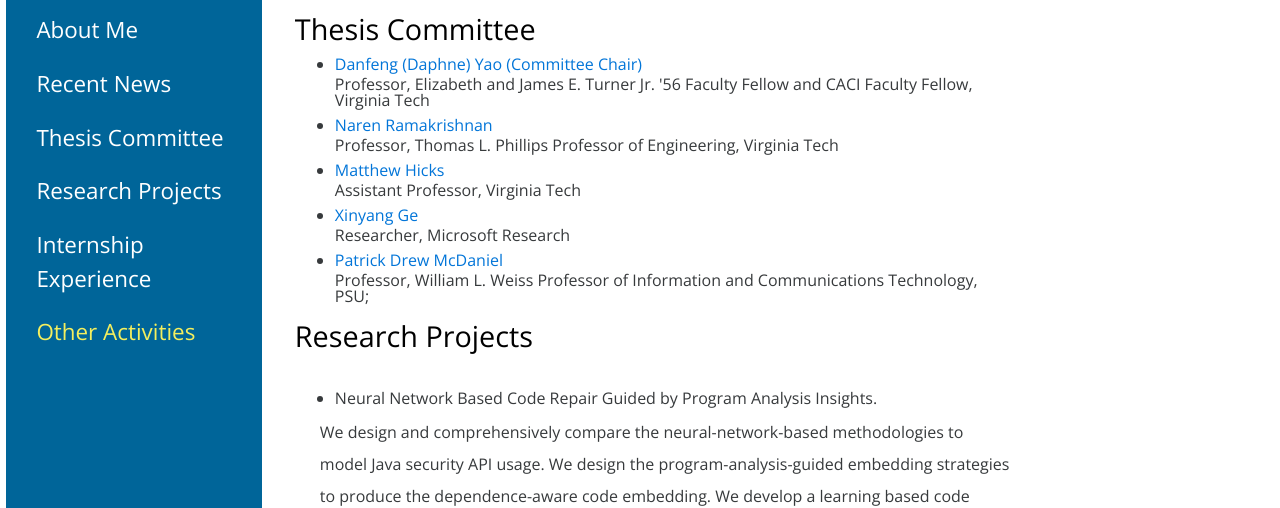
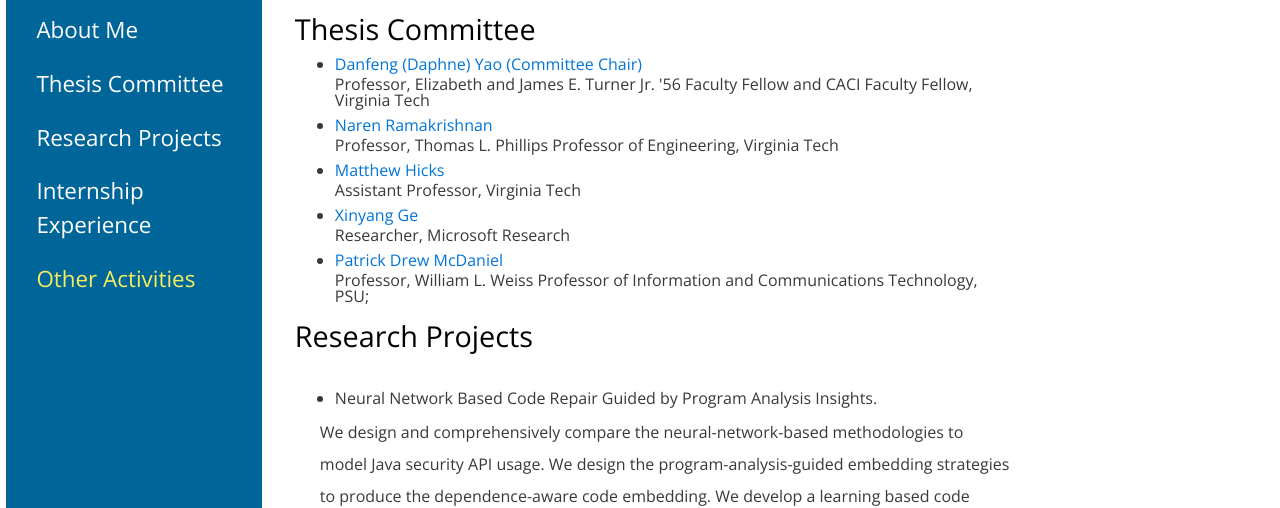
Before and after one commit to graceXY1L/graceXY1L.github.io, a plain HTML site: page index.html in a window 1280 px wide. Shown: the part 292-800 px from the top of the page. Drawn offline with nearby package versions, Linux system fonts and the light colour scheme.

```diff
--- a/index.html
+++ b/index.html
@@ -40,9 +40,6 @@
                             <ul class="tm-main-nav-ul">
                                 <li class="tm-nav-item">
                                     <a href="#welcome" class="tm-nav-item-link">About Me</a>
-                                </li>
-                                <li class="tm-nav-item">
-                                    <a href="#about" class="tm-nav-item-link">Recent News</a>
                                 </li>
                                 <li class="tm-nav-item">
                                     <a href="#galleryone" class="tm-nav-item-link">Thesis Committee</a>
```
